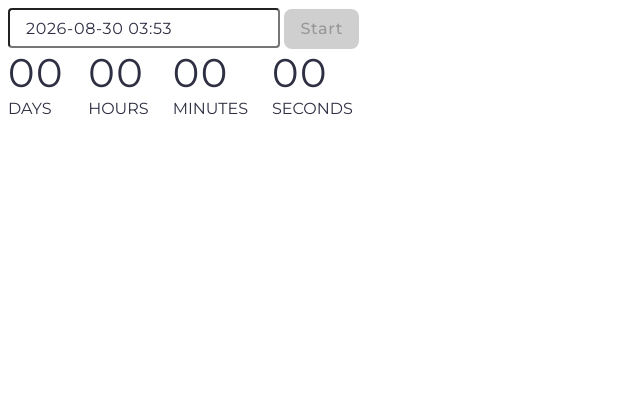
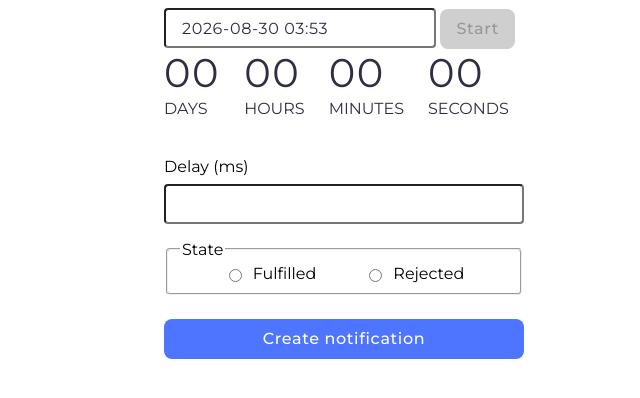
Before and after one commit to MarinaLitvin/goit-js-hw-10, a website built with Vite: page src/index.html in a window 1280 px wide. Shown: the whole page, without its empty margins (0-640 px from the left). Built offline with nearby package versions, Linux system fonts and the light colour scheme.

Commit message:
complete task-2/snackbar

```diff
--- a/src/1-timer.html
+++ b/src/1-timer.html
@@ -16,7 +16,7 @@
   <body>
     <main>
       <input type="text" id="datetime-picker" />
-      <button class="button" type="button" data-start>Start</button>
+      <button class="start-timer-button" type="button" data-start>Start</button>
 
       <div class="timer">
         <div class="field">
--- a/src/2-snackbar.html
+++ b/src/2-snackbar.html
@@ -14,6 +14,29 @@
     <link rel="stylesheet" href="./css/styles.css" />
   </head>
   <body>
+    <main>
+      <form class="form">
+        <label class="delay">
+          Delay (ms)
+          <input type="number" name="delay" required />
+        </label>
+
+        <fieldset class="fieldset">
+          <legend>State</legend>
+          <label>
+            <input type="radio" name="state" value="fulfilled" required />
+            Fulfilled
+          </label>
+          <label>
+            <input type="radio" name="state" value="rejected" required />
+            Rejected
+          </label>
+        </fieldset>
+
+        <button class="delay-notification-button">Create notification</button>
+      </form>
+    </main>
+
     <script type="module" src="./js/2-snackbar.js"></script>
   </body>
 </html>
--- a/src/css/1-timer.css
+++ b/src/css/1-timer.css
@@ -1,6 +1,10 @@
 * {
   box-sizing: border-box;
   font-family: 'Montserrat', sans-serif;
+}
+
+body {
+  padding-left: 156px;
 }
 
 #datetime-picker {
@@ -18,7 +22,7 @@
 }
 
 
-.button {
+.start-timer-button {
   border-radius: 8px;
   border: none;
   width: 75px;
@@ -31,12 +35,12 @@
   letter-spacing: 0.04em;
 }
 
-.button:hover {
+.start-timer-button:hover {
   background-color: #6C8CFF;
   color: white;
 }
 
-.button:not(:disabled) {
+.start-timer-button:not(:disabled) {
   background-color: #4e75ff;
   color: #ffffff;
 }
--- a/src/css/2-snackbar.css
+++ b/src/css/2-snackbar.css
@@ -0,0 +1,57 @@
+* {
+  box-sizing: border-box;
+  font-family: 'Montserrat', sans-serif;
+}
+
+.form {
+  width: 360px;
+  margin-top: 36px;
+  display: flex;
+  flex-direction: column;
+}
+
+.delay {
+  display: flex;
+  flex-direction: column;
+  gap: 8px;
+  margin-bottom: 16px;
+}
+
+.delay input {
+  height: 40px;
+  color: #808080;
+  border-radius: 4px;
+}
+
+.fieldset {
+  display: flex;
+  justify-content: center;
+  gap: 48px;
+  margin-bottom: 24px;
+  border-radius: 4px;
+}
+
+.fieldset label {
+  display: flex;
+  align-items: center;
+  gap: 8px;
+}
+
+.delay-notification-button {
+  border-radius: 8px;
+  padding-block: 8px;
+  padding-inline: 16px;
+  width: 360px;
+  height: 40px;
+  background-color: #4e75ff;
+  border: none;
+  font-weight: 500;
+  font-size: 16px;
+  line-height: 1.5;
+  letter-spacing: 0.04em;
+  color: #fff;
+}
+
+.delay-notification-button:hover {
+  background-color: #6C8CFF;
+}
--- a/src/css/styles.css
+++ b/src/css/styles.css
@@ -5,5 +5,6 @@
   |============================
 */
 /* Common styles */
+
 @import url('./1-timer.css');
 @import url('./2-snackbar.css');
--- a/src/js/2-snackbar.js
+++ b/src/js/2-snackbar.js
@@ -0,0 +1,35 @@
+import iziToast from "izitoast";
+import "izitoast/dist/css/iziToast.min.css";
+
+const form = document.querySelector(".form");
+
+form.addEventListener("submit", event => {
+  event.preventDefault();
+
+  const delay = Number(form.elements.delay.value);
+  const state = form.elements.state.value;
+
+  const promise = new Promise((resolve, reject) => {
+    setTimeout(() => {
+      if (state === "fulfilled") {
+        resolve(delay);
+      } else {
+        reject(delay);
+      }
+    }, delay);
+  });
+
+  promise
+    .then(delay => {
+      iziToast.success({
+        message: `✅ Fulfilled promise in ${delay}ms`,
+      });
+    })
+    .catch(delay => {
+      iziToast.error({
+        message: `❌ Rejected promise in ${delay}ms`,
+      });
+    });
+
+  form.reset();
+});
```
